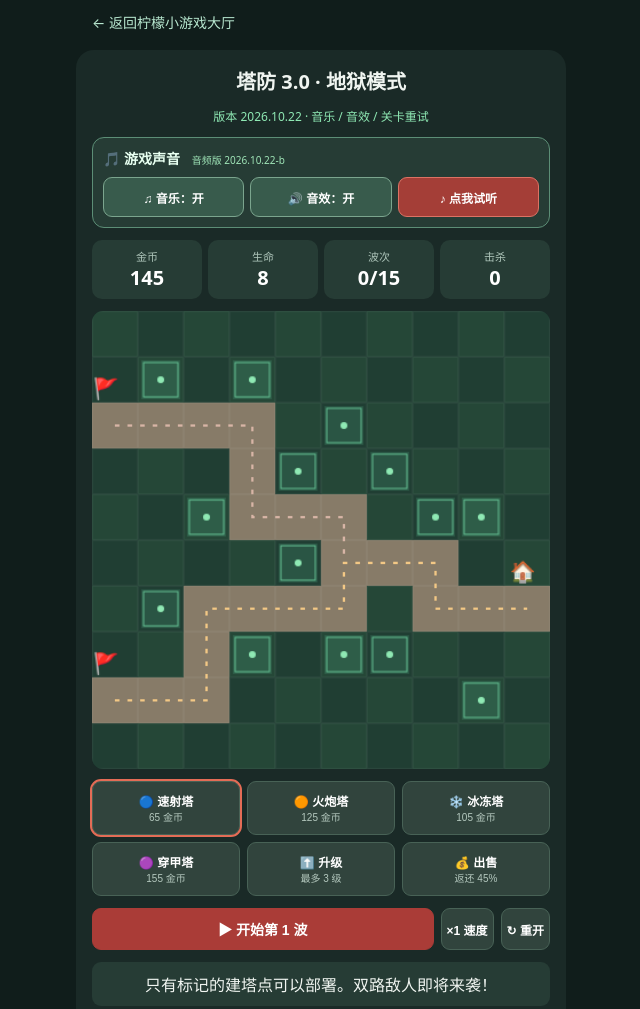
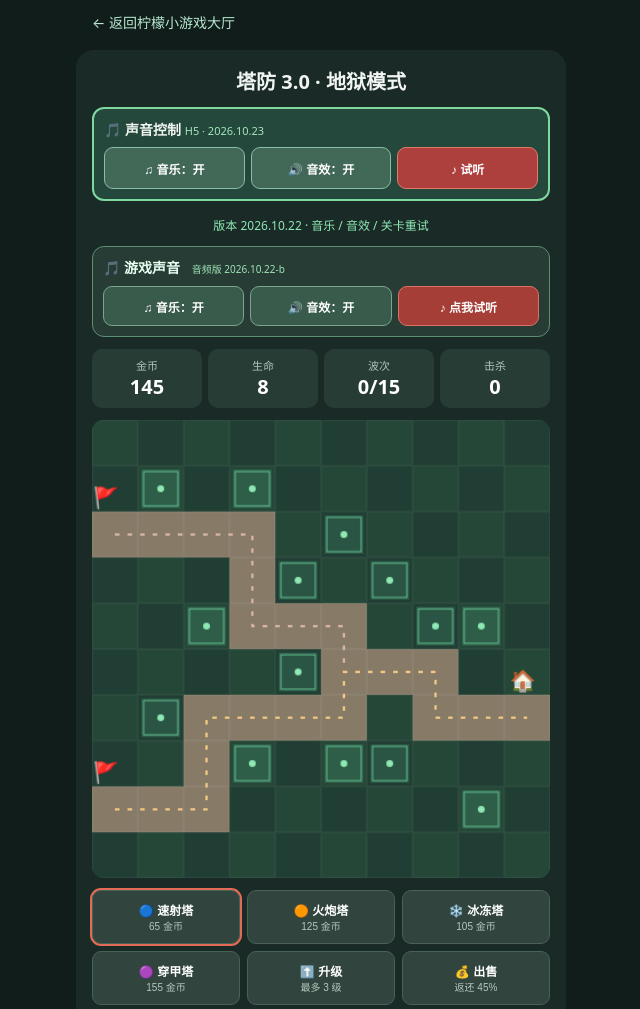
Before and after one commit to frankwang98/lemon_minigame, a plain HTML site: page docs/tower-defense-3.html in a window 1280 px wide. Shown: the top 1009 px of the page, without its empty margins (319-959 px from the left). Drawn offline with Linux system fonts and the light colour scheme.

Commit message:
Show always-visible H5 audio controls directly below game title

```diff
--- a/docs/tower-defense-3.html
+++ b/docs/tower-defense-3.html
@@ -4,7 +4,7 @@
 *{box-sizing:border-box}body{margin:0;background:#101d1b;color:#f0f5f1;font-family:system-ui,-apple-system,'Microsoft YaHei',sans-serif}.game{max-width:490px;margin:18px auto;padding:16px;background:#1a2a27;border-radius:18px;display:flex;flex-direction:column;gap:12px}.stats{display:grid;grid-template-columns:repeat(4,minmax(0,1fr));gap:6px}.stat{background:#263c35;border-radius:10px;padding:8px 2px;text-align:center;font-size:11px;color:#adc4b9}.stat b{display:block;font-size:20px;color:#fff}canvas{display:block;width:100%;height:auto;border-radius:11px;touch-action:manipulation;background:#172b28}.tools{display:grid;grid-template-columns:repeat(3,minmax(0,1fr));gap:7px}button{background:#31443d;color:white;border:1px solid #486256;border-radius:9px;padding:10px 5px;font-size:12px;font-weight:600;cursor:pointer}button.sel{outline:2px solid #e46c56}button.main{background:#aa3c37;border-color:#aa3c37;font-size:14px;flex:1}button:disabled{opacity:.4}.small{font-size:10px;font-weight:400;color:#b5c9bf}.controls{display:flex;gap:7px}.msg{text-align:center;background:#263c35;border-radius:9px;padding:10px;min-height:40px}.legend{font-size:11px;color:#b5c9bf;line-height:1.8}h1{font-size:20px;margin:0;text-align:center}
 a.back{display:block;max-width:490px;margin:12px auto 0;padding:0 16px;color:#b8e8d0;text-decoration:none;font-size:14px}a.back:hover{text-decoration:underline}
 .audio-panel{background:#263c35;border:1px solid #5c8e76;border-radius:12px;padding:10px;display:flex;flex-direction:column;gap:9px}.audio-label{font-size:14px;font-weight:800;color:#e7fff0}.audio-label small{font-size:10px;color:#9fe4b7;font-weight:400;margin-left:8px}.audio-actions{display:grid;grid-template-columns:repeat(3,minmax(0,1fr));gap:6px}.audio-actions button{min-height:40px;background:#385b4c;border-color:#7ba58e;font-size:12px;padding:7px 2px}.audio-actions #xTest{background:#a43e37;border-color:#dc7264}@media(max-width:390px){.audio-actions button{font-size:11px}}
-</style></head><body><a class="back" href="./">← 返回柠檬小游戏大厅</a><main class="game" id="hellTD"><h1>塔防 3.0 · 地狱模式</h1><div style="text-align:center;font-size:12px;color:#8fe9b4">版本 2026.10.22 · 音乐 / 音效 / 关卡重试</div>
+.sound-top{display:block!important;visibility:visible!important;opacity:1!important;background:#24483b;border:2px solid #7fd8a0;border-radius:12px;padding:10px;margin:0 0 3px}.sound-title{font-size:14px;font-weight:800;margin-bottom:8px}.sound-title small{font-size:11px;font-weight:400;color:#a4e5bd}.sound-buttons{display:grid;grid-template-columns:repeat(3,minmax(0,1fr));gap:6px}.sound-buttons button{display:block!important;visibility:visible!important;min-height:42px;font-size:12px;background:#426958;border:1px solid #8bbca4}.sound-buttons #soundPreview{background:#ad403d;border-color:#e37b6b}</style></head><body><a class="back" href="./">← 返回柠檬小游戏大厅</a><main class="game" id="hellTD"><h1>塔防 3.0 · 地狱模式</h1><div class="sound-top" id="soundTop" aria-label="声音控制"><div class="sound-title">🎵 声音控制 <small>H5 · 2026.10.23</small></div><div class="sound-buttons"><button type="button" id="soundMusic" onclick="document.getElementById('xMusic').click();this.textContent=document.getElementById('xMusic').textContent">♫ 音乐：开</button><button type="button" id="soundEffects" onclick="document.getElementById('xSfx').click();this.textContent=document.getElementById('xSfx').textContent">🔊 音效：开</button><button type="button" id="soundPreview" onclick="document.getElementById('xTest').click()">♪ 试听</button></div></div><div style="text-align:center;font-size:12px;color:#8fe9b4">版本 2026.10.22 · 音乐 / 音效 / 关卡重试</div>
 <section class="audio-panel" aria-label="游戏声音设置"><span class="audio-label">🎵 游戏声音 <small>音频版 2026.10.22-b</small></span><div class="audio-actions"><button type="button" id="xMusic">♫ 音乐：开</button><button type="button" id="xSfx">🔊 音效：开</button><button type="button" id="xTest">♪ 点我试听</button></div></section>
 <div class="stats"><div class="stat">金币<b id="xGold">145</b></div><div class="stat">生命<b id="xLife">8</b></div><div class="stat">波次<b id="xWave">0/15</b></div><div class="stat">击杀<b id="xKills">0</b></div></div>
 <canvas id="xCanvas" width="400" height="400" aria-label="塔防地图"></canvas>
```
